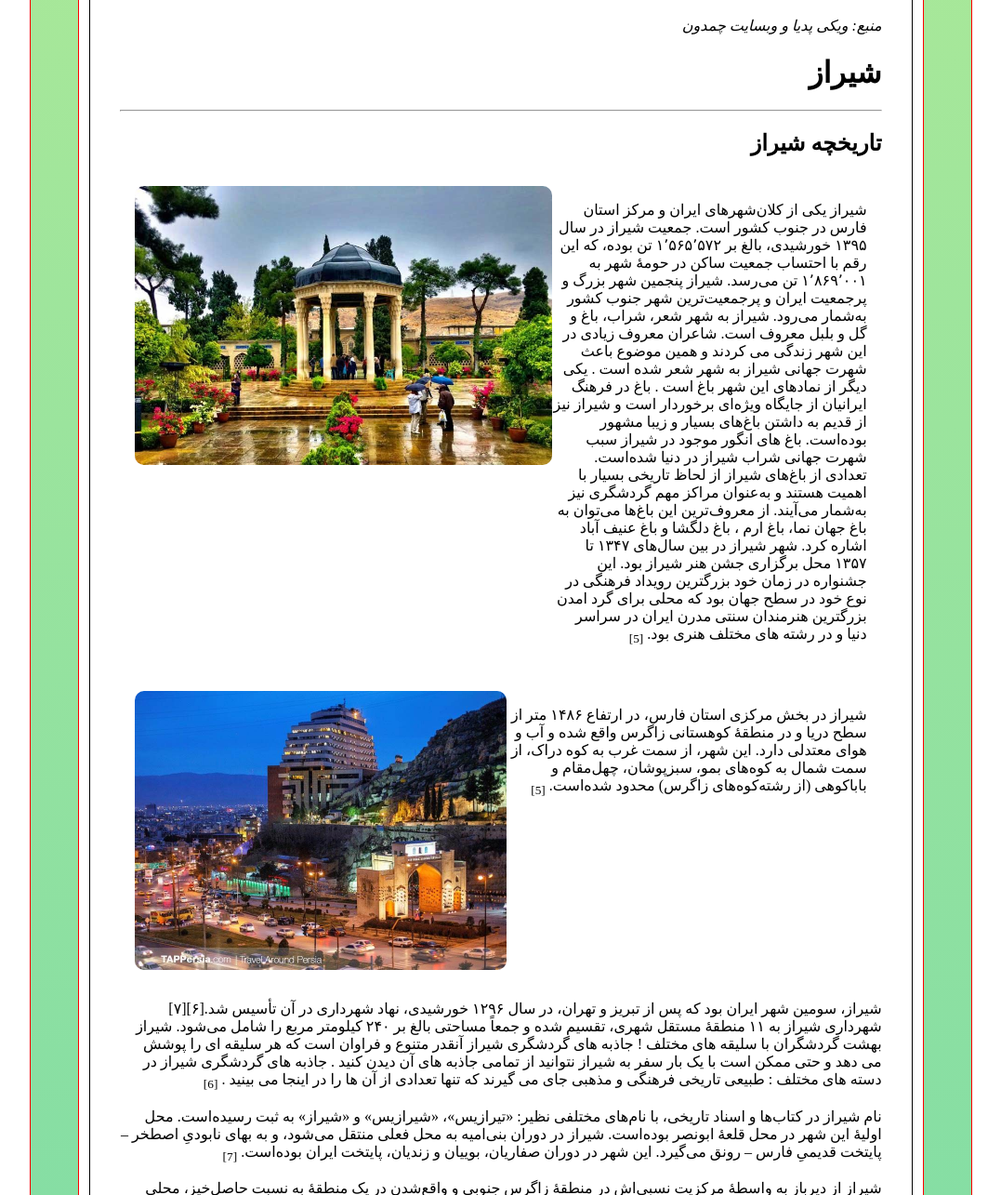
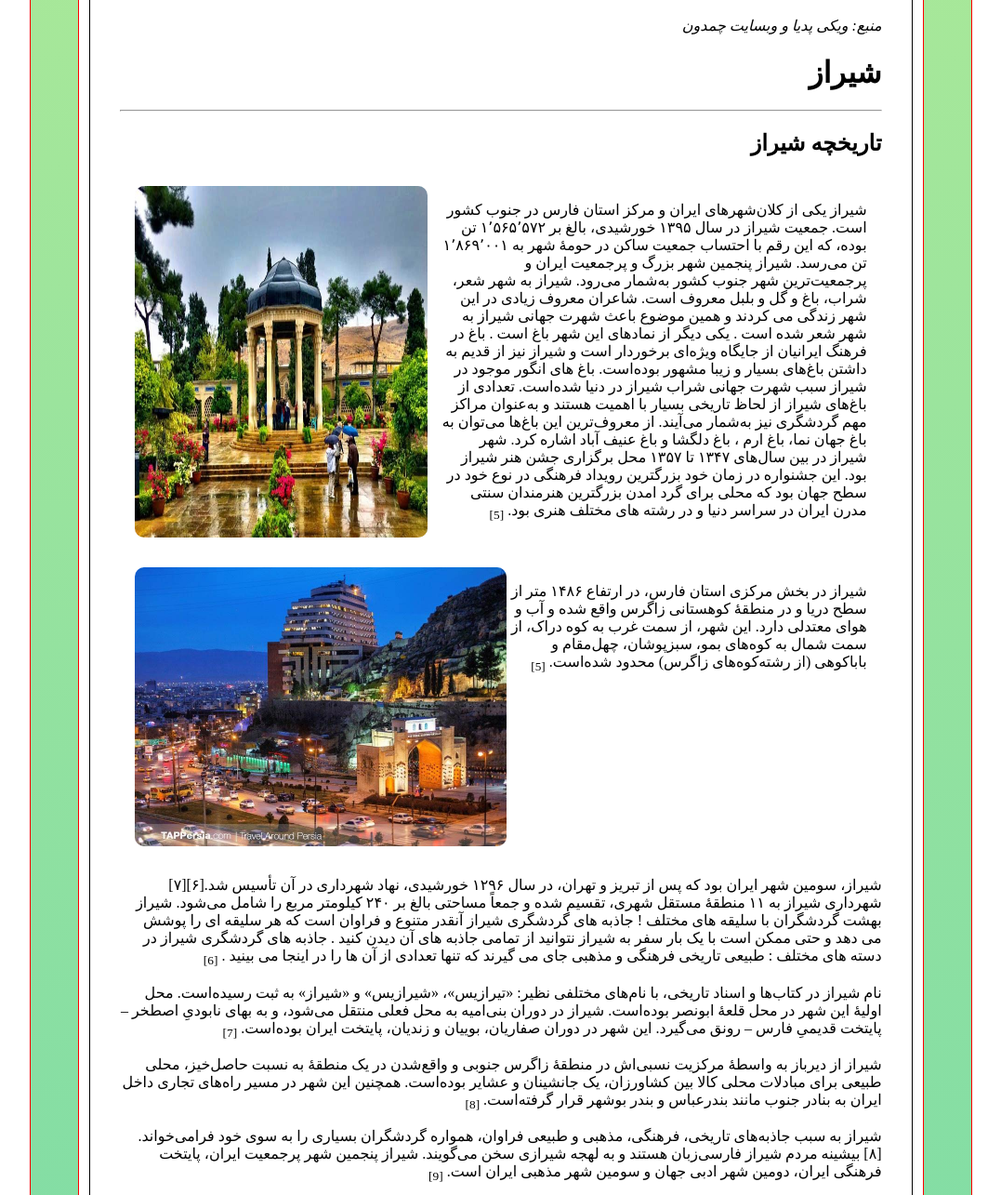
Before and after one commit to Samim-sf/Samim_Safaie, a PHP site: page / in a window 1280 px wide. Shown: the part 160-1445 px from the top of the page at 93% size, without its empty margins (101-1178 px from the left). Run offline with PHP 8.4, Linux system fonts and the light colour scheme; some libraries are stand-ins or nearby versions.

Commit message:
bug fixed

```diff
--- a/index.html
+++ b/index.html
@@ -83,7 +83,7 @@
                 <sub>[5]</sub>
             </p>
 
-            <img src="public/images/darvazeh.jpg" alt="در وازه قرآن">
+            <img id="second-img" src="public/images/darvazeh.jpg" alt="در وازه قرآن">
 
         </div>
 
--- a/public/css/style.css
+++ b/public/css/style.css
@@ -62,14 +62,19 @@ input[type=search] {
     margin: 0 2em 0 2em;
 }
 
-img {
+#second-img {
     border-radius: 10px;
-    max-width: 57%;
+    width: 57%;
     max-height: 300px;
     min-height: 5%;
 }
 
+#first-image{
+    border-radius: 10px;
+    width:40% !important;
+    margin-right:15px;
 
+}
 .content_image_text {
     display: flex;
     margin: 2rem 1rem;
--- a/public/js/main.js
+++ b/public/js/main.js
@@ -54,7 +54,6 @@ $(document).ready(function () {
         let images = new Array(3);
         for (let i = 0; i < images.length; i++) {
             images[i] = new Image();
-\
         }
         images[0].src = 'public/images/hafezieh.jpg';
         images[1].src = 'public/images/Shiraz1.jpg';
```
